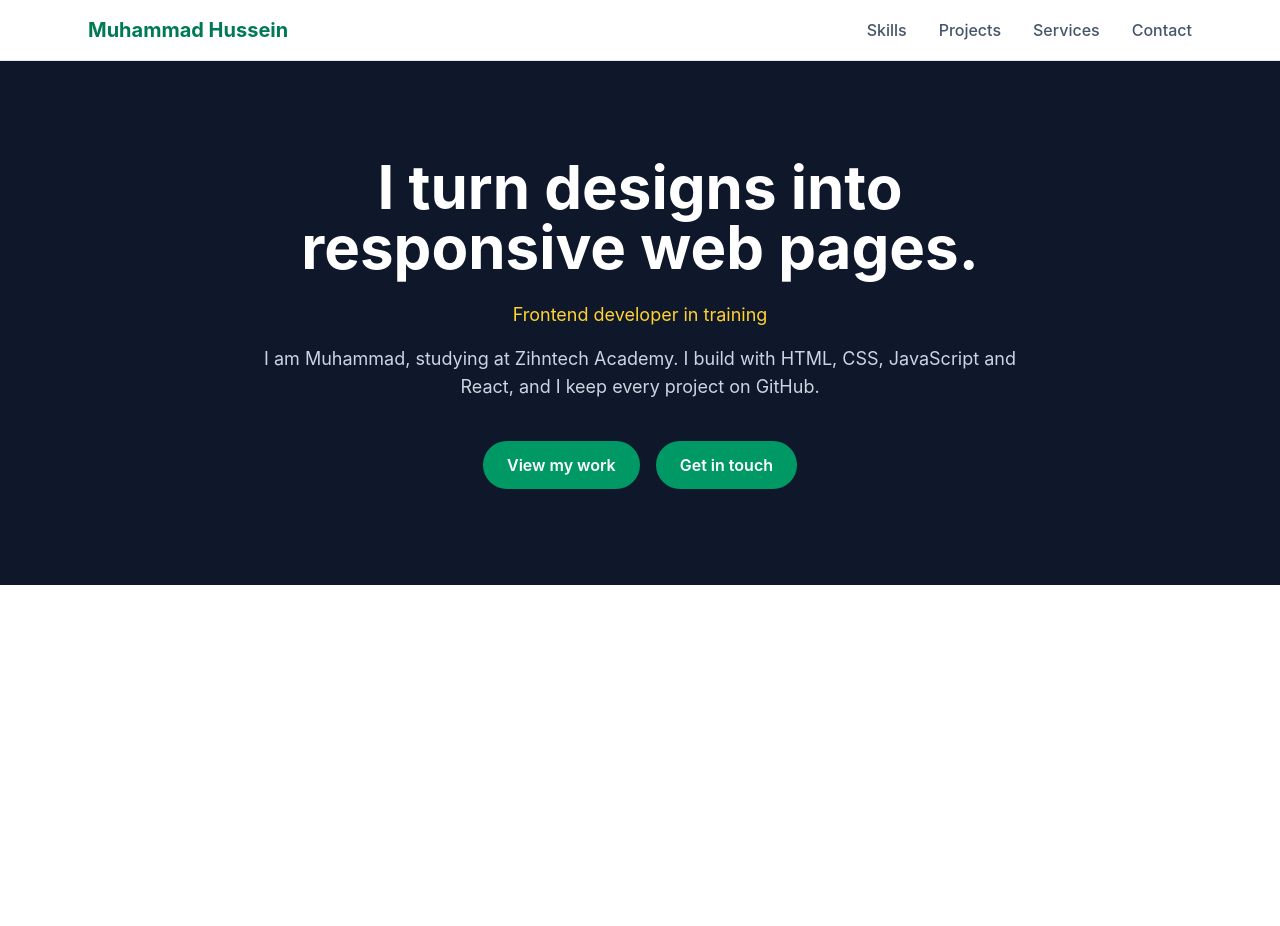
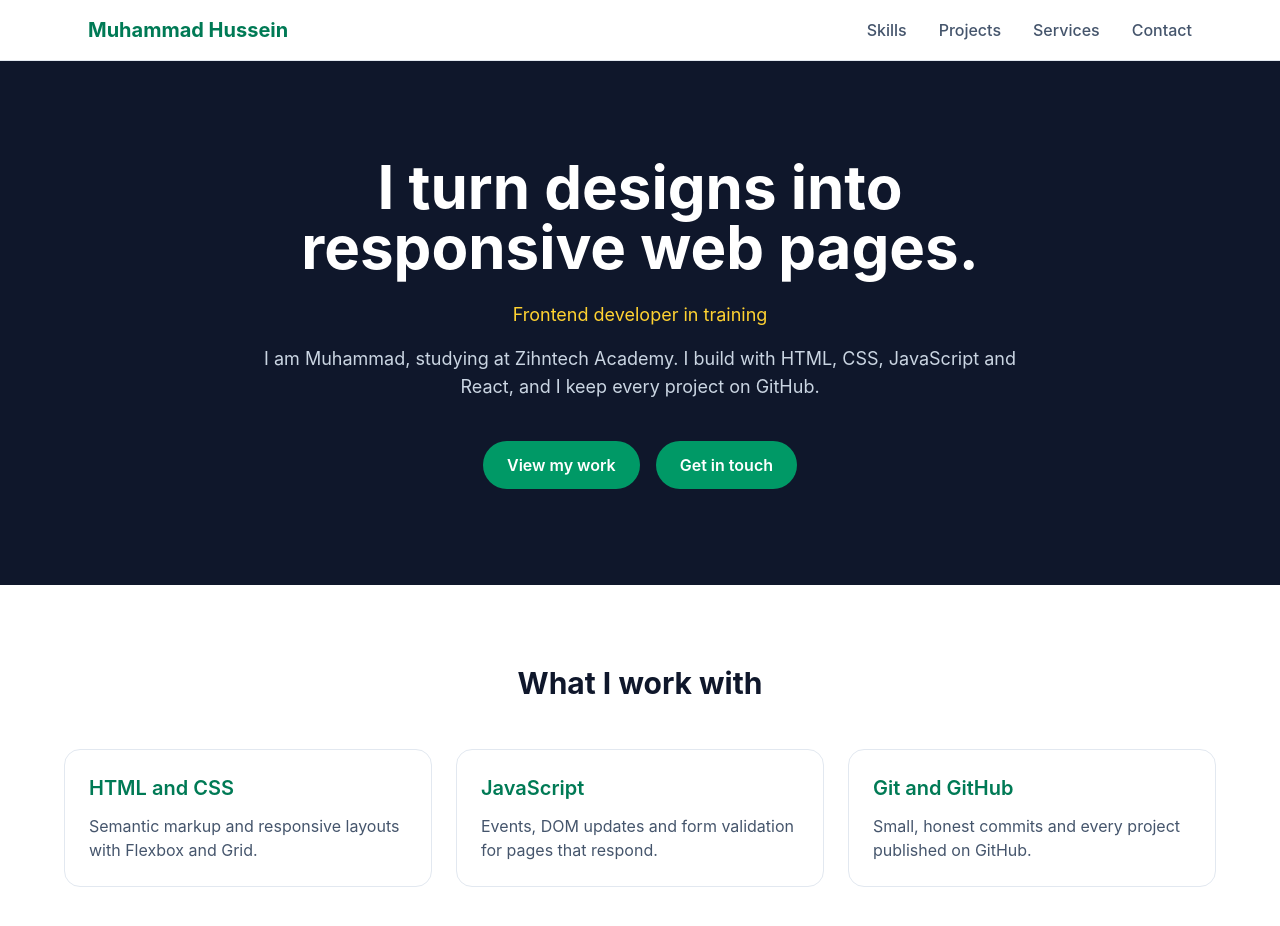
Before and after one commit to muhammad-hussein-ui/zihntech-landing-showcase, a React (Vite) app: page / in a window 1280 px wide. Shown: the top 926 px of the page. Before the commit the page ends 800 px from the top, so only its background shows below. Built offline with nearby package versions, Linux system fonts and the light colour scheme.

Commit message:
Add Skills section with SkillCard

```diff
--- a/src/App.jsx
+++ b/src/App.jsx
@@ -1,5 +1,6 @@
 import Navbar from "./components/Navbar";
 import Hero from "./components/Hero";
+import Skills from "./components/Skills";
 
 function App() {
   return (
@@ -7,6 +8,7 @@ function App() {
       <Navbar />
       <main>
         <Hero />
+        <Skills />
       </main>
     </>
   );
--- /dev/null
+++ b/src/components/SkillCard.jsx
@@ -0,0 +1,11 @@
+// { title, text } are props. Destructuring pulls them out of the props object.
+function SkillCard({ title, text }) {
+  return (
+    <article className="rounded-2xl border border-slate-200 bg-white p-6">
+      <h3 className="text-xl font-semibold text-emerald-700">{title}</h3>
+      <p className="mt-3 text-slate-600">{text}</p>
+    </article>
+  );
+}
+
+export default SkillCard;
--- /dev/null
+++ b/src/components/Skills.jsx
@@ -0,0 +1,29 @@
+import SkillCard from "./SkillCard";
+
+function Skills() {
+  return (
+    <section id="skills" className="px-6 py-20">
+      <div className="mx-auto max-w-6xl">
+        <h2 className="text-center text-3xl font-bold text-slate-900">
+          What I work with
+        </h2>
+        <div className="mt-12 grid gap-6 md:grid-cols-3">
+          <SkillCard
+            title="HTML and CSS"
+            text="Semantic markup and responsive layouts with Flexbox and Grid."
+          />
+          <SkillCard
+            title="JavaScript"
+            text="Events, DOM updates and form validation for pages that respond."
+          />
+          <SkillCard
+            title="Git and GitHub"
+            text="Small, honest commits and every project published on GitHub."
+          />
+        </div>
+      </div>
+    </section>
+  );
+}
+
+export default Skills;
```
